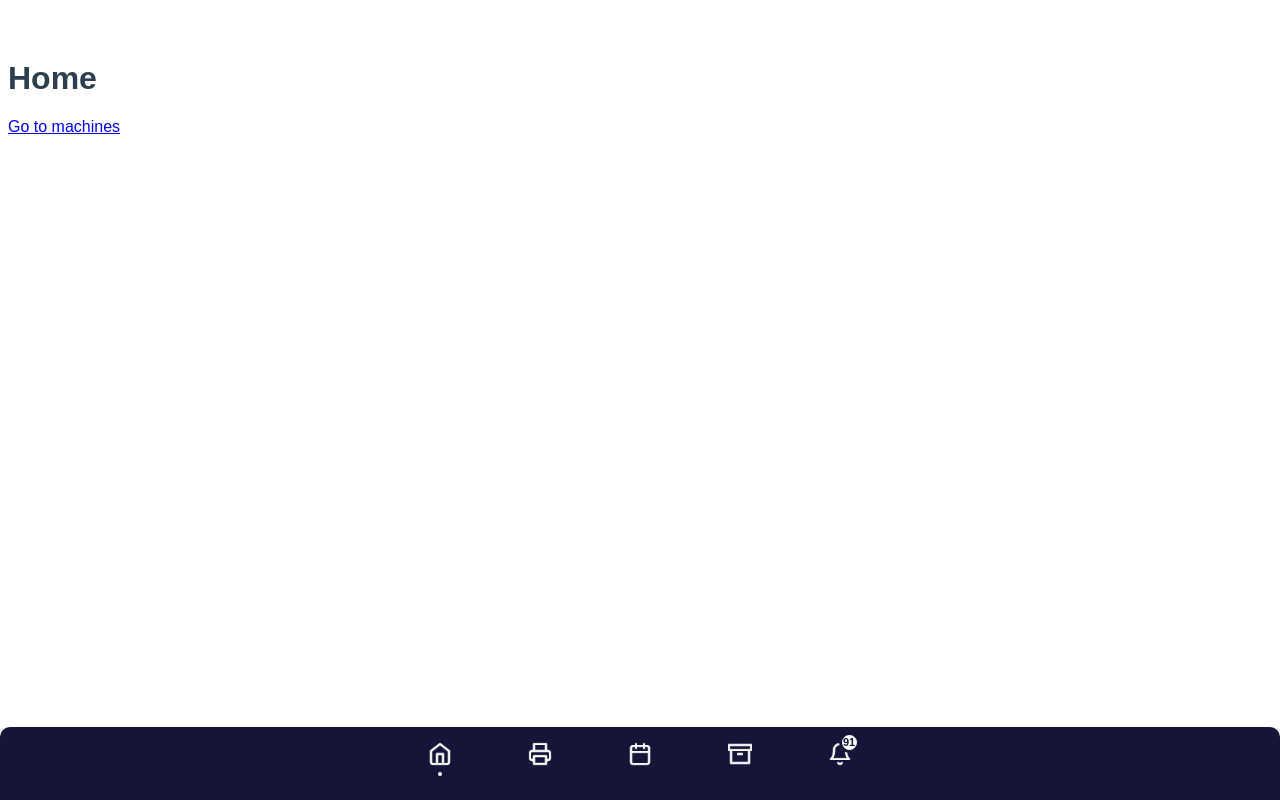
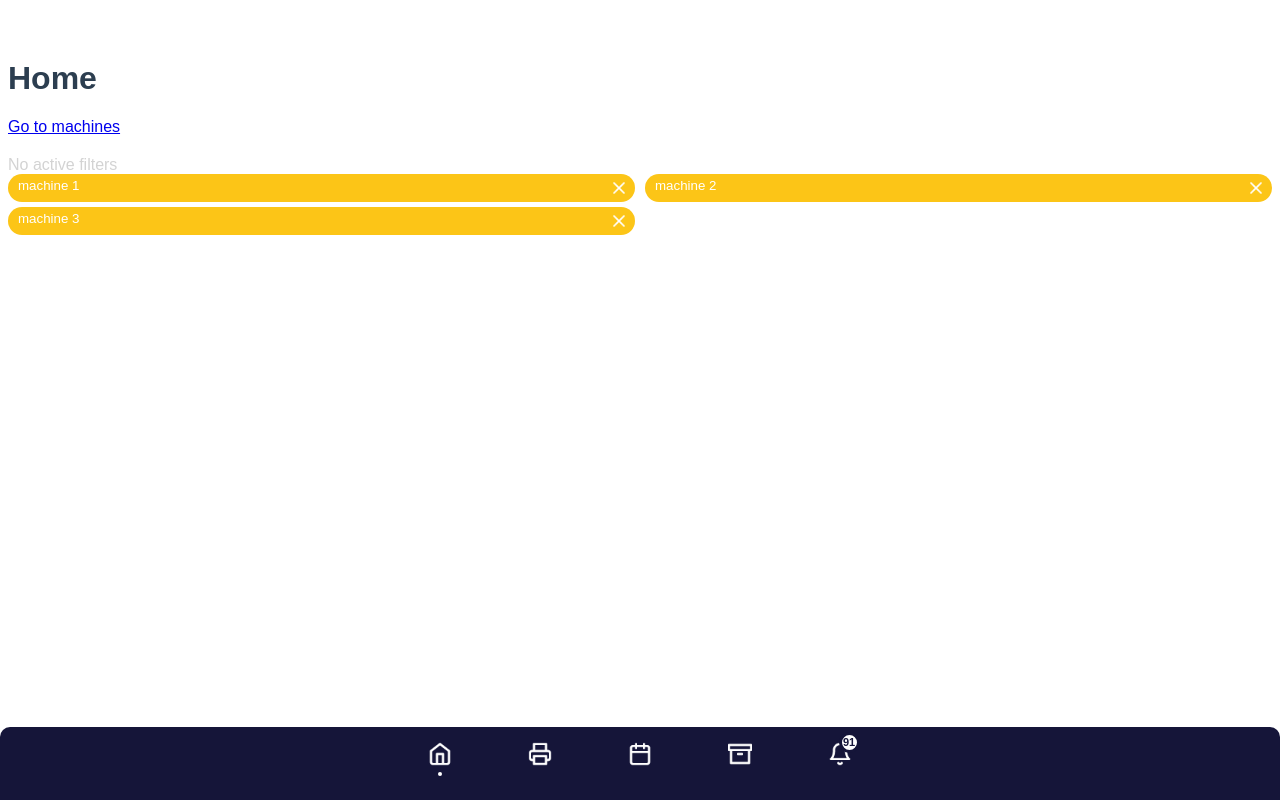
Before and after one commit to RobinGalema/Additive-Vue-App, a Vue app: page / in a window 1280 px wide. Built offline with nearby package versions, Linux system fonts and the light colour scheme; a web font is replaced by a local one.

Commit message:
created NotificationsFilterTags

```diff
--- a/src/App.vue
+++ b/src/App.vue
@@ -2,16 +2,18 @@
   <router-view>
   </router-view>
   <Navigation :notification="91" />
+  <NotificationFilterTags />
 </template>
 
 <script>
 import Navigation from "@/components/Global/Navigation";
-import NotificationFilterTag from "@/components/Notifications/NotificationFilterTag";
+import NotificationFilterTags from "@/components/Notifications/NotificationFilterTags";
+
 export default {
   name: 'App',
   components: {
     Navigation,
-    NotificationFilterTag,
+    NotificationFilterTags,
   }
 }
 </script>
--- a/src/components/Notifications/NotificationFilterTags.Vue
+++ b/src/components/Notifications/NotificationFilterTags.Vue
@@ -0,0 +1,46 @@
+<template>
+<div class="filterSection">
+    <div class="emptyFilters">
+        No active filters
+    </div>
+
+    <div class="notificationFilterTags">
+        <NotificationFilterTag title="machine 1"/>
+        <NotificationFilterTag title="machine 2"/>
+        <NotificationFilterTag title="machine 3"/>
+    </div>
+</div>
+
+</template>
+
+
+<script>
+    import NotificationFilterTag from "@/components/Notifications/NotificationFilterTag";
+
+    export default {
+        name: 'NotificationFilterTags',
+        props: {
+            title: String
+        },
+        components: {
+            NotificationFilterTag,
+        }
+    }
+</script>
+
+<style scoped>
+.filterSection {
+    margin: 20px 0;
+}
+
+.emptyFilters {
+    color: #D3D3D3;
+}
+
+.notificationFilterTags {
+    display: grid;
+    grid-template-columns: 1fr 1fr;
+    grid-column-gap: 10px;
+    grid-row-gap: 5px;
+}
+</style>
```
